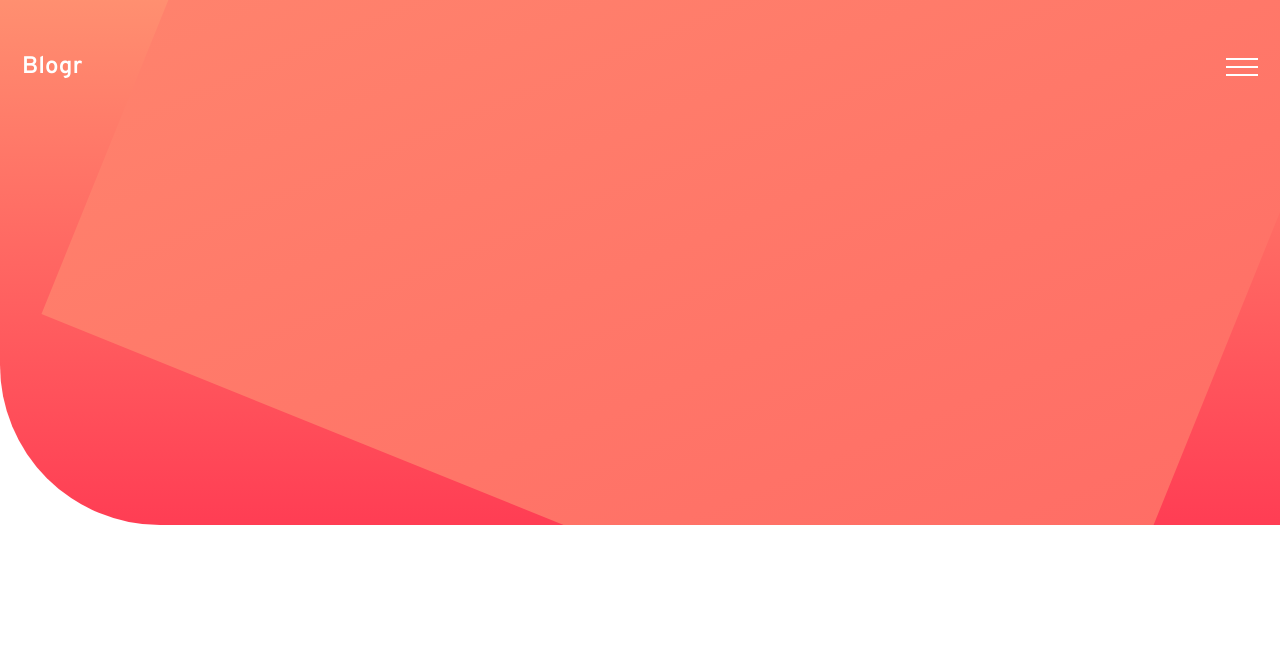
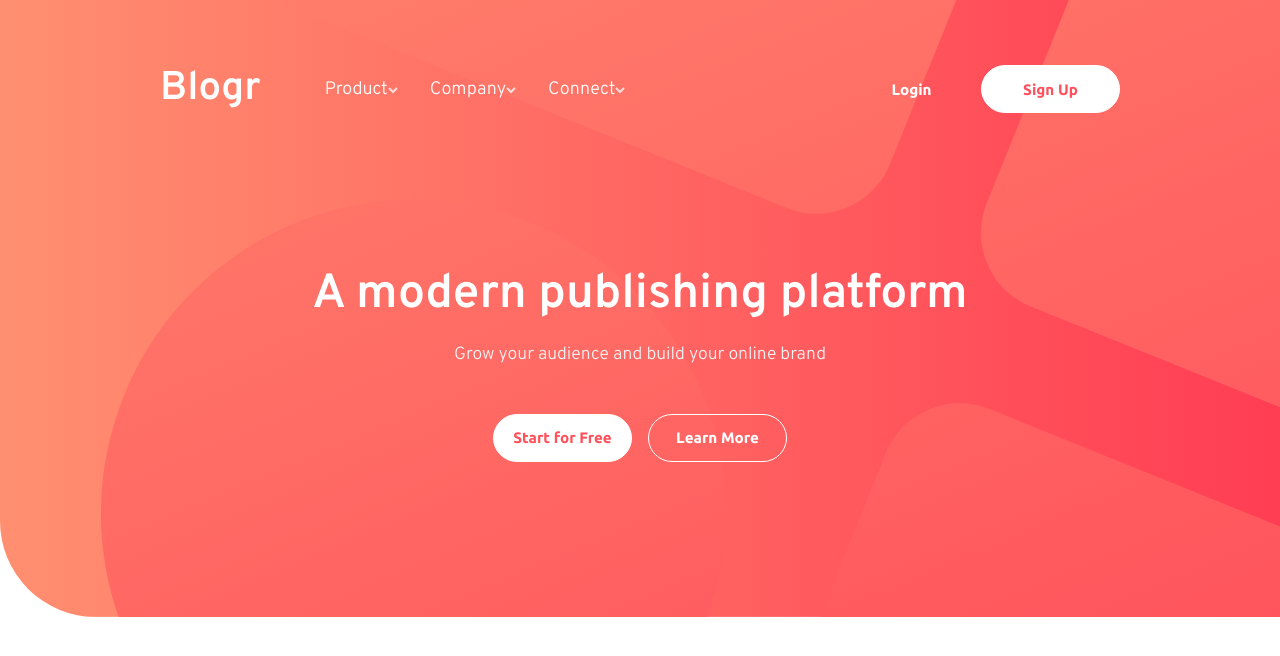
Before and after one commit to hyundonny/blogr-landing-page, a React (Create React App) app: page / in a window 1280 px wide. Shown: the top 656 px of the page. Built offline with nearby package versions, Linux system fonts and the light colour scheme.

Commit message:
Created intro/hero section

```diff
--- a/src/App.js
+++ b/src/App.js
@@ -1,4 +1,4 @@
-import Hero from "./sections/hero";
+import Hero from "./sections/hero/hero";
 
 const App = () => {
   return <Hero />;
--- /dev/null
+++ b/src/components/Dropdown.js
@@ -0,0 +1,36 @@
+import { useState } from "react";
+
+const Dropdown = ({ label }) => {
+  const [dropdownOpen, setDropdownOpen] = useState(false);
+
+  const dropdownOptions = {
+    Product: ["Overview", "Pricing", "Marketplace", "Features", "Integrations"],
+    Company: ["About", "Team", "Blog", "Careers"],
+    Connect: ["Contact", "Newsletter", "LinkedIn"],
+  };
+
+  const changeState = () => {
+    setDropdownOpen((prev) => !prev);
+  };
+
+  return (
+    <div
+      className="hero__header-dropdown"
+      onMouseEnter={changeState}
+      onMouseLeave={changeState}
+    >
+      <p className="hero__header-dropdown-label">{label}</p>
+      <div
+        className={
+          "hero__header-dropdown-options " + (dropdownOpen ? "open" : "closed")
+        }
+      >
+        {dropdownOptions[label].map((o) => (
+          <div key={`${label}-${o}`}>{o}</div>
+        ))}
+      </div>
+    </div>
+  );
+};
+
+export default Dropdown;
--- a/src/sections/hero.js
+++ /dev/null
@@ -1,16 +0,0 @@
-import hamburger from "../images/icon-hamburger.svg";
-
-const Hero = () => {
-  return (
-    <section className="hero">
-      <header className="hero__header">
-        <h1 className="hero__header-logo">Blogr</h1>
-        <div className="hero__header-icon">
-          <img src={hamburger} alt="hamburger icon" />
-        </div>
-      </header>
-    </section>
-  );
-};
-
-export default Hero;
--- /dev/null
+++ b/src/sections/hero/header.js
@@ -0,0 +1,27 @@
+import Dropdown from "../../components/Dropdown";
+import hamburger from "../../images/icon-hamburger.svg";
+
+const Header = () => {
+  return (
+    <header className="hero__header">
+      <p className="hero__header-logo">Blogr</p>
+
+      <div className="hero__header-icon hide-for-desktop">
+        <img src={hamburger} alt="hamburger icon" />
+      </div>
+
+      <div className="hero__header-dropdowns hide-for-mobile">
+        <Dropdown label={"Product"} />
+        <Dropdown label={"Company"} />
+        <Dropdown label={"Connect"} />
+      </div>
+
+      <div className="hero__header-buttons hide-for-mobile">
+        <button className="button no-border">Login</button>
+        <button className="button button__cta">Sign Up</button>
+      </div>
+    </header>
+  );
+};
+
+export default Header;
--- /dev/null
+++ b/src/sections/hero/hero.js
@@ -0,0 +1,21 @@
+import Header from "./header";
+
+const Hero = () => {
+  return (
+    <section className="hero">
+      <Header />
+      <div className="hero__body">
+        <h1 className="hero__body-title">A modern publishing platform</h1>
+        <p className="hero__body-text">
+          Grow your audience and build your online brand
+        </p>
+      </div>
+      <div className="hero__links">
+        <button className="button button__cta">Start for Free</button>
+        <button className="button">Learn More</button>
+      </div>
+    </section>
+  );
+};
+
+export default Hero;
--- a/src/styles/_globals.scss
+++ b/src/styles/_globals.scss
@@ -17,13 +17,20 @@ body {
   line-height: 1.5;
   -webkit-font-smoothing: antialiased;
   -moz-osx-font-smoothing: grayscale;
+  color: $white;
 }
 
 #root {
   & > * {
-    padding-top: 49px;
-    padding-left: 22px;
-    padding-right: 22px;
+    padding-right: 1.375rem;
+    padding-left: 1.375rem;
+    padding-top: 3.0625rem;
+
+    @include breakpoint-up() {
+      padding-right: 10rem;
+      padding-left: 10rem;
+      padding-top: 59px;
+    }
   }
 }
 
@@ -40,14 +47,37 @@ a:visited {
   text-decoration: none;
 }
 
-.hide-for-mobile {
-  @include breakpoint-down(medium) {
-    display: none;
+.button {
+  border: none;
+  outline: none;
+  cursor: pointer;
+  border-radius: 2rem;
+  color: $white;
+  background-color: transparent;
+  font-size: 0.95rem;
+  font-weight: 600;
+  border: 1px solid white;
+  width: 7.5rem;
+  height: 2.625rem;
+  font-family: "Ubuntu";
+
+  @include breakpoint-up() {
+    width: 8.6875rem;
+    height: 3rem;
+  }
+
+  &.no-border {
+    border: none;
+  }
+
+  &__cta {
+    color: $lightRed;
+    background-color: $white;
+    transition: all 100ms ease-in-out;
+
+    &:hover {
+      color: $white;
+      background-color: $veryLightRed;
+    }
   }
 }
-
-.hide-for-desktop {
-  @include breakpoint-up(large) {
-    display: none;
-  }
-}
--- a/src/styles/_hero.scss
+++ b/src/styles/_hero.scss
@@ -3,12 +3,23 @@
   background-image: url("../images/bg-pattern-intro.svg"),
     linear-gradient(to bottom, $gradientVeryLightRed, $gradientLightRed);
   background-position: 35% 35%, center;
-  background-size: 350%, cover;
+  background-size: 1440px, cover;
   background-repeat: no-repeat;
-  border-bottom-left-radius: 10rem;
-  height: 32.8125rem;
+  border-bottom-left-radius: 6rem;
+  padding-bottom: 8.5rem;
+
+  @include breakpoint-up() {
+    background-size: 1440px * 1.75, cover;
+    background-position: left 30% bottom 50%, center;
+    background-image: url("../images/bg-pattern-intro.svg"),
+      linear-gradient(to right, $gradientVeryLightRed, $gradientLightRed);
+    padding-bottom: 9.6875rem;
+  }
 
   &__header {
+    font-weight: 300;
+    font-size: 1.125rem;
+    font-family: "Overpass";
     display: flex;
     justify-content: space-between;
     align-items: center;
@@ -16,12 +27,98 @@
     &-logo {
       color: $white;
       font-weight: 600;
+      font-size: 2.5rem;
       font-family: "Overpass";
       cursor: pointer;
+      margin-right: 4rem;
     }
 
     &-icon {
       cursor: pointer;
     }
+
+    &-dropdowns {
+      flex: 1;
+      display: flex;
+    }
+
+    &-dropdown {
+      position: relative;
+      &:not(:last-child) {
+        padding-right: 2rem;
+      }
+
+      &-label {
+        &::after {
+          content: url("../images/icon-arrow-light.svg");
+        }
+      }
+
+      &-options {
+        position: absolute;
+      }
+    }
+
+    &-buttons {
+      display: flex;
+    }
+  }
+
+  &__body {
+    font-family: "Overpass";
+    width: fit-content;
+    margin-right: auto;
+    margin-left: auto;
+    padding-top: 6.25rem;
+    text-align: center;
+    padding-left: 1rem;
+    padding-right: 1rem;
+
+    @include breakpoint-up() {
+      padding-top: 8.75rem;
+    }
+
+    &-title {
+      font-size: 2.125rem;
+
+      @include breakpoint-up() {
+        font-size: 3rem;
+      }
+    }
+
+    &-text {
+      margin-top: 0.8rem;
+      color: darken($white, 5%);
+      line-height: 1.25;
+      font-size: 1.1rem;
+    }
+  }
+
+  &__links {
+    margin-top: 3rem;
+
+    display: flex;
+    justify-content: center;
+    gap: 1rem;
   }
 }
+
+.open {
+  opacity: 1;
+}
+
+.closed {
+  opacity: 0;
+}
+
+.hide-for-mobile {
+  @include breakpoint-down() {
+    display: none;
+  }
+}
+
+.hide-for-desktop {
+  @include breakpoint-up() {
+    display: none;
+  }
+}
--- a/src/styles/_mixins.scss
+++ b/src/styles/_mixins.scss
@@ -1,26 +1,22 @@
 // Breakpoints
 
-// 640px, 1024px, 1400px
+// 769px,
 $breakpoints-up: (
-  "medium": "40em",
-  "large": "64em",
-  "xlarge": "87.5em",
+  "medium": "64.0625em",
 );
 
-// 639px, 1023px, 1399px
+// 768px
 $breakpoints-down: (
-  "small": "39.9375em",
-  "medium": "63.9375em",
-  "large": "87.4375em",
+  "small": "64em",
 );
 
-@mixin breakpoint-up($size) {
+@mixin breakpoint-up($size: "medium") {
   @media (min-width: map-get($breakpoints-up, $size)) {
     @content;
   }
 }
 
-@mixin breakpoint-down($size) {
+@mixin breakpoint-down($size: "small") {
   @media (max-width: map-get($breakpoints-down, $size)) {
     @content;
   }
```
